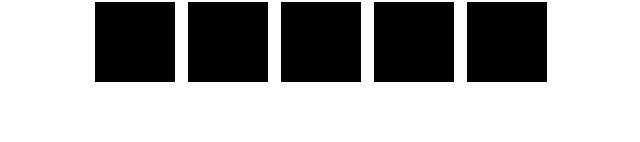
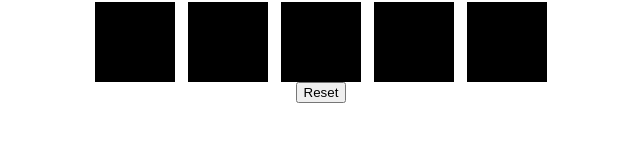
Before and after one commit to benstrathdee/wordle-clone, a React (Create React App) app: page / in a window 1280 px wide. Shown: the part 544-686 px from the top of the page, without its empty margins (319-959 px from the left). Built offline with nearby package versions, Linux system fonts and the light colour scheme.

Commit message:
separated non-game elements from GameGrid into App

```diff
--- a/src/App.js
+++ b/src/App.js
@@ -1,12 +1,17 @@
 import "./App.css";
 import GameGrid from "./components/GameGrid/GameGrid";
 import { GuessProvider } from "./context/GuessContext/GuessContext";
+import { resetGame } from "./functions/settings";
 
 function App() {
 	return (
-		<GuessProvider>
-			<GameGrid rows={6} columns={5} />
-		</GuessProvider>
+		<>
+			<h1>Definitely NOT Wordle</h1>
+			<GuessProvider>
+				<GameGrid rows={6} columns={5} />
+			</GuessProvider>
+			<button onClick={resetGame}>Reset</button>
+		</>
 	);
 }
 
--- a/src/components/GameGrid/GameGrid.jsx
+++ b/src/components/GameGrid/GameGrid.jsx
@@ -82,7 +82,6 @@
 
 	return (
 		<>
-			<h1>Definitely NOT Wordle</h1>
 			<div className={styles.Wrapper}>
 				{Array.from(Array(rows)).map((e, i) => (
 					<Line key={"line" + i} rowNumber={i} columns={columns} />
```
